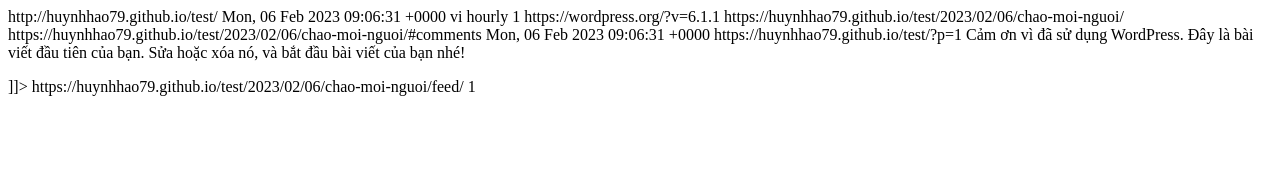
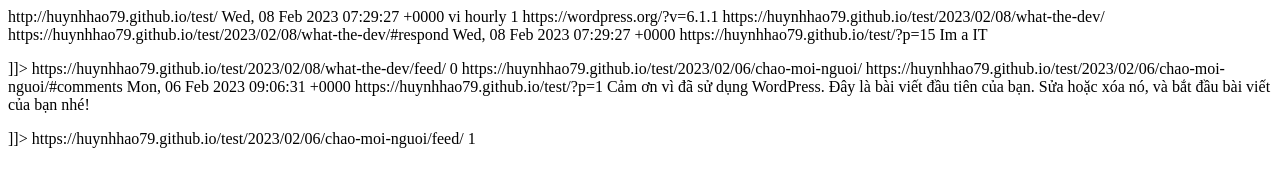
Before and after one commit to huynhhao79/test, a plain HTML site: page feed/index.html in a window 1280 px wide. Drawn offline with Linux system fonts and the light colour scheme.

Commit message:
WP2Static UPDATE feed/index.html

```diff
--- a/feed/index.html
+++ b/feed/index.html
@@ -12,7 +12,7 @@
 	<atom:link href="http://localhost/wordpress/feed/" rel="self" type="application/rss+xml" />
 	<link>http://huynhhao79.github.io/test/</link>
 	<description></description>
-	<lastBuildDate>Mon, 06 Feb 2023 09:06:31 +0000</lastBuildDate>
+	<lastBuildDate>Wed, 08 Feb 2023 07:29:27 +0000</lastBuildDate>
 	<language>vi</language>
 	<sy:updatePeriod>
 	hourly	</sy:updatePeriod>
@@ -20,6 +20,26 @@
 	1	</sy:updateFrequency>
 	<generator>https://wordpress.org/?v=6.1.1</generator>
 	<item>
+		<title>What the DEV ?</title>
+		<link>https://huynhhao79.github.io/test/2023/02/08/what-the-dev/</link>
+					<comments>https://huynhhao79.github.io/test/2023/02/08/what-the-dev/#respond</comments>
+
+		<dc:creator><![CDATA[huynhhao7902]]></dc:creator>
+		<pubDate>Wed, 08 Feb 2023 07:29:27 +0000</pubDate>
+				<category><![CDATA[Chưa phân loại]]></category>
+		<guid isPermaLink="false">https://huynhhao79.github.io/test/?p=15</guid>
+
+					<description><![CDATA[Im a IT]]></description>
+										<content:encoded><![CDATA[
+<p>Im a IT </p>
+]]></content:encoded>
+
+					<wfw:commentRss>https://huynhhao79.github.io/test/2023/02/08/what-the-dev/feed/</wfw:commentRss>
+			<slash:comments>0</slash:comments>
+
+
+			</item>
+		<item>
 		<title>Chào tất cả mọi người!</title>
 		<link>https://huynhhao79.github.io/test/2023/02/06/chao-moi-nguoi/</link>
 					<comments>https://huynhhao79.github.io/test/2023/02/06/chao-moi-nguoi/#comments</comments>
```
